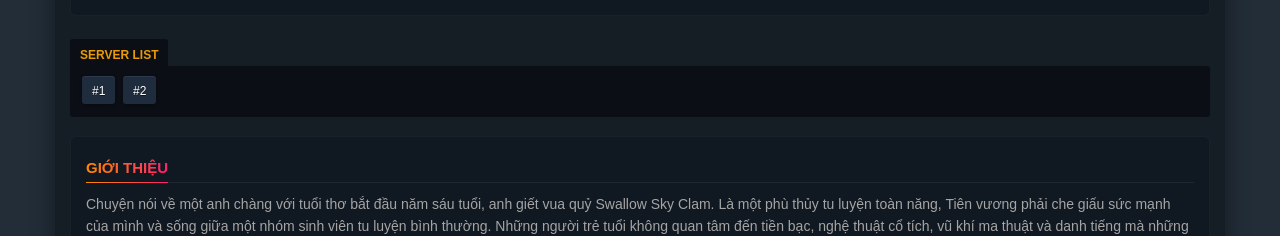
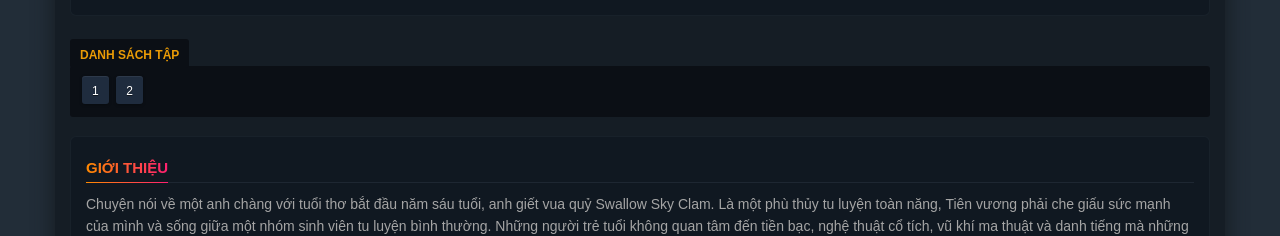
Before and after one commit to wibu048/xem, a Jekyll site: the page built from _posts/2020-03-19-nhat-ky-thuong-ngay-cua-tien-vuong.md, in a window 1280 px wide. Shown: the part 762-998 px from the top of the page. Built offline with Jekyll 4.4.1, drawn with Linux system fonts in a browser that asks for light colours.

Commit message:
Update post.html

```diff
--- a/_layouts/post.html
+++ b/_layouts/post.html
@@ -34,10 +34,10 @@ layout: default
 		       <div class="clearfix"></div>
 			<div id="halim-list-server" class="list-eps-ajax">
 			   <div class="halim-server show_all_eps">
-			      <span class="halim-server-name"><span class="hl-server"></span> Server List</span>
+			      <span class="halim-server-name"><span class="hl-server"></span> Danh Sách Tập</span>
 			      <ul class="halim-list-eps" id="myDIV">
 				{% for server in page.player %}
-					<li class="halim-episode"><a href="#video-wrapper" id="playvideo" onclick="chap{{forloop.index0 | plus: 1 }}()"><span class="halim-btn halim-info-1-1 box-shadow" data-type="none">#{{forloop.index0 | plus: 1 }}</span></a></li>
+					<li class="halim-episode"><a href="#video-wrapper" id="playvideo" onclick="chap{{forloop.index0 | plus: 1 }}()"><span class="halim-btn halim-info-1-1 box-shadow" data-type="none">{{forloop.index0 | plus: 1 }}</span></a></li>
 					<script type="text/javascript">
 					   function chap{{forloop.index0 | plus: 1 }}() {
 					   document.getElementById("playvideo").src = '{{ server }}';
```
